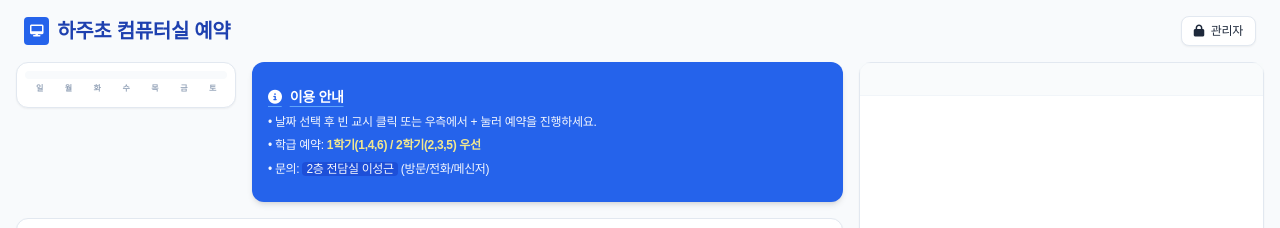
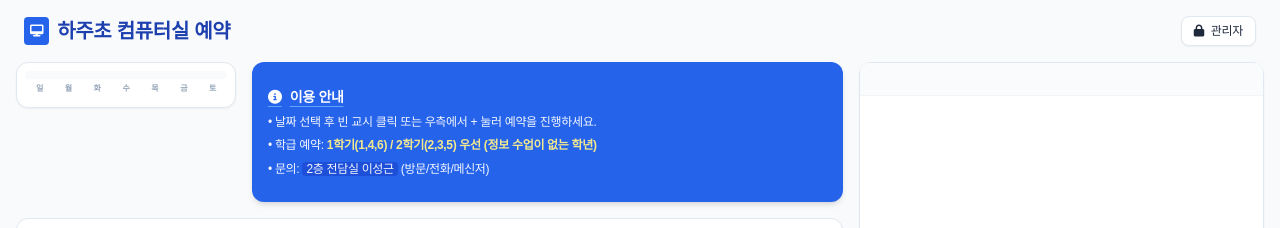
Before and after one commit to princess-chaea/computer-class-timetable, a plain HTML site: page index.html in a window 1280 px wide. Shown: the top 228 px of the page. Drawn offline with nearby package versions, Linux system fonts and the light colour scheme; no server answers; a web font is replaced by a local one.

Commit message:
Update index.html

```diff
--- a/index.html
+++ b/index.html
@@ -94,7 +94,7 @@
                         </h3>
                         <ul class="text-[12px] space-y-2 opacity-95 font-medium leading-[1.3]">
                             <li>• 날짜 선택 후 빈 교시 클릭 또는 우측에서 + 눌러 예약을 진행하세요.</li>
-                            <li>• 학급 예약: <span class="text-yellow-200 font-bold">1학기(1,4,6) / 2학기(2,3,5) 우선</span></li>
+                            <li>• 학급 예약: <span class="text-yellow-200 font-bold">1학기(1,4,6) / 2학기(2,3,5) 우선 (정보 수업이 없는 학년)</span></li>
                             <li>• 문의: <span class="bg-blue-700 px-1 rounded">2층 전담실 이성근</span> (방문/전화/메신저)</li>
                         </ul>
                     </div>
```
